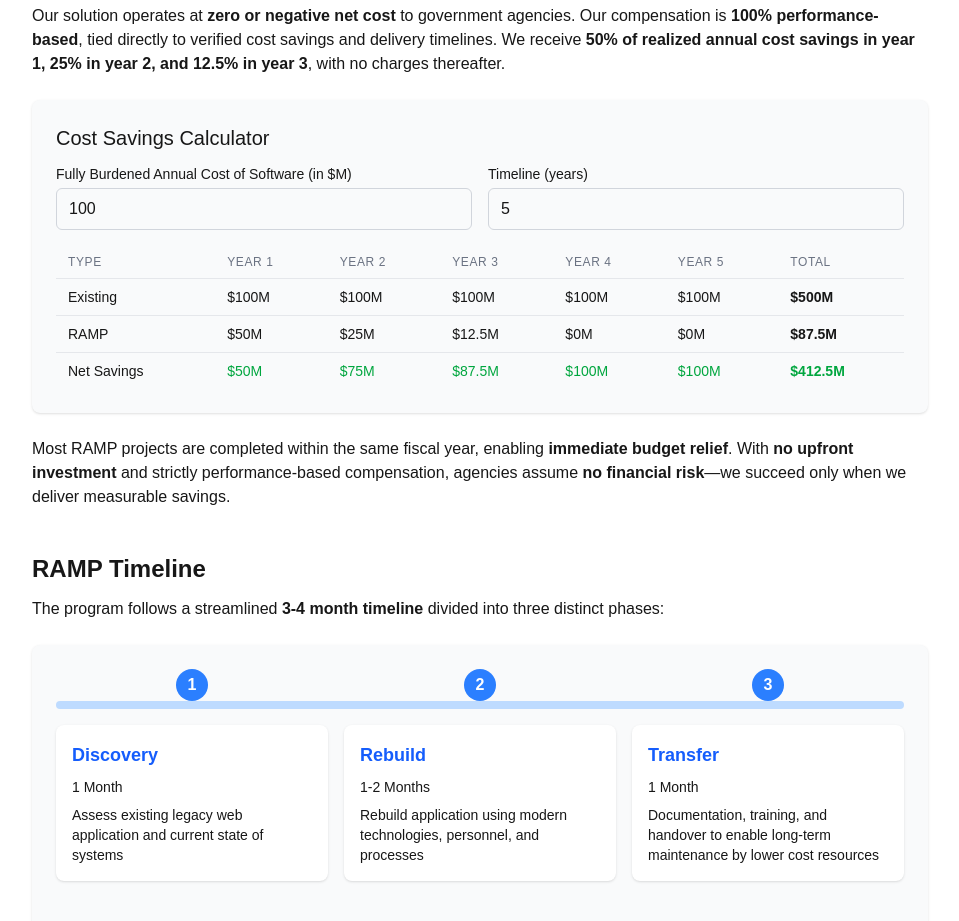
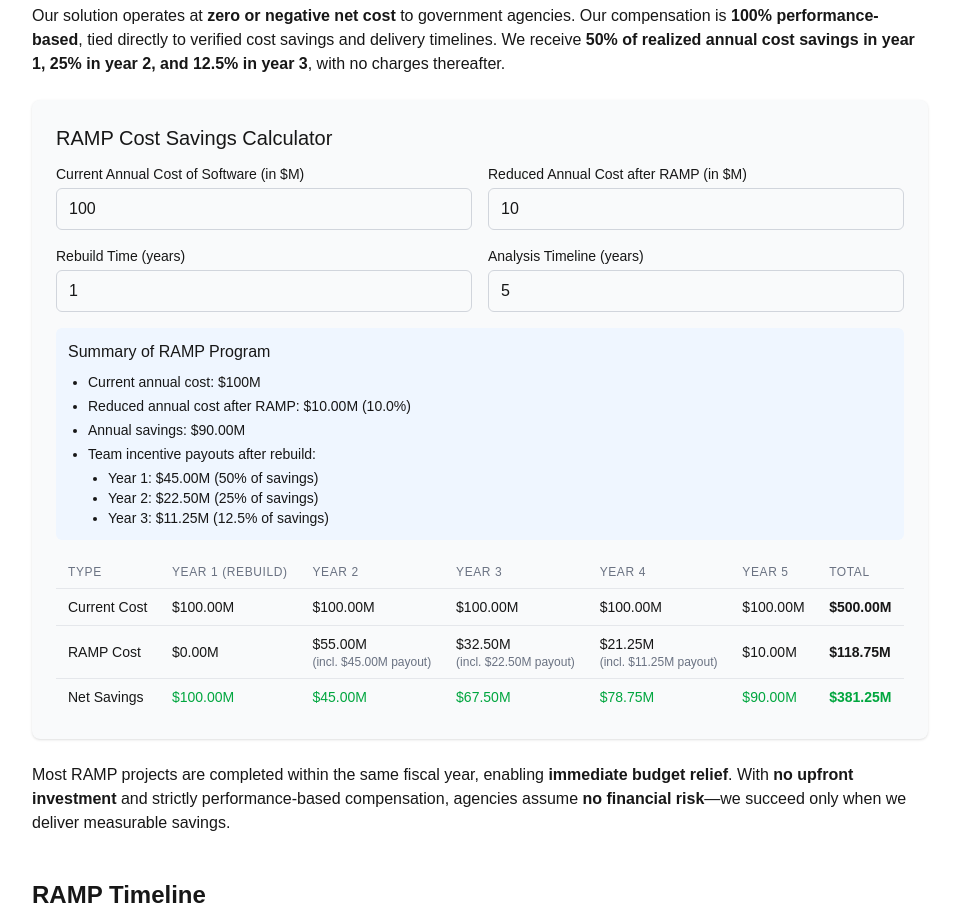
Before and after one commit to softservesoftware/ramp, a Next.js app in the folder webapp/: page / in a window 1280 px wide. Shown: the part 1200-2121 px from the top of the page, without its empty margins (160-1119 px from the left). Built offline with nearby package versions, Linux system fonts and the light colour scheme.

Commit message:
calc change

```diff
--- a/webapp/src/components/CostCalculator.tsx
+++ b/webapp/src/components/CostCalculator.tsx
@@ -1,29 +1,73 @@
 import { useState, useEffect } from "react";
 import React from 'react';
+
 export function CostCalculator() {
-    const [contractValue, setContractValue] = useState(100);
-    const [timeline, setTimeline] = useState(5);
+    // Core inputs
+    const [contractValue, setContractValue] = useState(100); // Original annual cost ($M)
+    const [reducedCost, setReducedCost] = useState(10); // Default to 10M (10% of original cost)
+    const [rebuildTime, setRebuildTime] = useState(1); // Years to rebuild
+    const [analysisYears, setAnalysisYears] = useState(5); // Total years to analyze
+
+    // Update reducedCost when contractValue changes to maintain the 10% default relationship
+    useEffect(() => {
+        setReducedCost(contractValue * 0.1);
+    }, [contractValue]);
+
+    // Derived values
+    const annualSavings = contractValue - reducedCost;
+
+    // Calculate results for each year
     const [calculatedValues, setCalculatedValues] = useState<{
         existing: number[];
         ramp: number[];
         savings: number[];
         totals: { existing: number; ramp: number; savings: number };
+        payouts: number[];
     }>({
         existing: [],
         ramp: [],
         savings: [],
+        payouts: [],
         totals: { existing: 0, ramp: 0, savings: 0 }
     });
 
     useEffect(() => {
-        // Create arrays filled with initial values
-        const existing = Array(timeline).fill(contractValue);
-        const ramp = Array(timeline).fill(0);
+        // Ensure we have at least rebuild time + 3 years for analysis
+        const minAnalysisYears = rebuildTime + 3;
+        if (analysisYears < minAnalysisYears) {
+            setAnalysisYears(minAnalysisYears);
+            return;
+        }
 
-        // Apply RAMP fee structure
-        ramp[0] = contractValue * 0.5;  // 50% of savings in year 1
-        if (timeline > 1) ramp[1] = contractValue * 0.25;  // 25% in year 2
-        if (timeline > 2) ramp[2] = contractValue * 0.125; // 12.5% in year 3
+        // Create arrays for the timeline
+        const existing = Array(analysisYears).fill(contractValue);
+        const ramp = Array(analysisYears).fill(0);
+        const payouts = Array(analysisYears).fill(0);
+
+        // During rebuild years, RAMP cost is $0
+        for (let i = 0; i < rebuildTime; i++) {
+            ramp[i] = 0; // All rebuild years cost $0
+            payouts[i] = 0;
+        }
+
+        // After rebuild, costs drop to reduced amount plus team payouts
+        for (let i = rebuildTime; i < analysisYears; i++) {
+            // Base cost is the reduced annual cost
+            ramp[i] = reducedCost;
+
+            // Add team payouts for first 3 years after rebuild
+            const yearsAfterRebuild = i - rebuildTime;
+            if (yearsAfterRebuild === 0) {
+                payouts[i] = annualSavings * 0.5; // 50% of savings in first year
+            } else if (yearsAfterRebuild === 1) {
+                payouts[i] = annualSavings * 0.25; // 25% in second year
+            } else if (yearsAfterRebuild === 2) {
+                payouts[i] = annualSavings * 0.125; // 12.5% in third year
+            }
+
+            // Add payout to RAMP cost
+            ramp[i] += payouts[i];
+        }
 
         // Calculate savings and totals
         const savings = existing.map((val, idx) => val - ramp[idx]);
@@ -33,17 +77,20 @@ export function CostCalculator() {
             savings: savings.reduce((sum, val) => sum + val, 0)
         };
 
-        setCalculatedValues({ existing, ramp, savings, totals });
-    }, [contractValue, timeline]);
+        setCalculatedValues({ existing, ramp, savings, payouts, totals });
+    }, [contractValue, reducedCost, rebuildTime, analysisYears, annualSavings]);
+
+    // Calculate the percentage for display purposes
+    const reducedCostPercent = contractValue > 0 ? (reducedCost / contractValue) * 100 : 0;
 
     return (
         <div className="bg-gray-50 dark:bg-gray-800 p-4 md:p-6 rounded-lg shadow-sm my-4 md:my-6">
-            <h3 className="text-lg md:text-xl font-medium mb-3">Cost Savings Calculator</h3>
+            <h3 className="text-lg md:text-xl font-medium mb-3">RAMP Cost Savings Calculator</h3>
 
             <div className="grid grid-cols-1 sm:grid-cols-2 gap-4 mb-4">
                 <div>
                     <label className="block text-sm font-medium mb-1">
-                        Fully Burdened Annual Cost of Software (in $M)
+                        Current Annual Cost of Software (in $M)
                     </label>
                     <input
                         type="number"
@@ -56,16 +103,60 @@ export function CostCalculator() {
 
                 <div>
                     <label className="block text-sm font-medium mb-1">
-                        Timeline (years)
+                        Reduced Annual Cost after RAMP (in $M)
                     </label>
                     <input
                         type="number"
-                        min="2"
-                        max="10"
-                        value={timeline}
-                        onChange={(e) => setTimeline(Number(e.target.value))}
+                        min="0"
+                        max={contractValue}
+                        value={reducedCost}
+                        onChange={(e) => setReducedCost(Number(e.target.value))}
                         className="w-full px-3 py-2 border border-gray-300 dark:border-gray-600 rounded-md"
                     />
+                </div>
+
+                <div>
+                    <label className="block text-sm font-medium mb-1">
+                        Rebuild Time (years)
+                    </label>
+                    <input
+                        type="number"
+                        min="1"
+                        max="5"
+                        value={rebuildTime}
+                        onChange={(e) => setRebuildTime(Number(e.target.value))}
+                        className="w-full px-3 py-2 border border-gray-300 dark:border-gray-600 rounded-md"
+                    />
+                </div>
+
+                <div>
+                    <label className="block text-sm font-medium mb-1">
+                        Analysis Timeline (years)
+                    </label>
+                    <input
+                        type="number"
+                        min={rebuildTime + 3}
+                        max="15"
+                        value={analysisYears}
+                        onChange={(e) => setAnalysisYears(Number(e.target.value))}
+                        className="w-full px-3 py-2 border border-gray-300 dark:border-gray-600 rounded-md"
+                    />
+                </div>
+
+                <div className="sm:col-span-2 bg-blue-50 dark:bg-blue-900/20 p-3 rounded-md">
+                    <h4 className="font-medium mb-2">Summary of RAMP Program</h4>
+                    <ul className="list-disc pl-5 text-sm space-y-1">
+                        <li>Current annual cost: ${contractValue}M</li>
+                        <li>Reduced annual cost after RAMP: ${reducedCost.toFixed(2)}M ({reducedCostPercent.toFixed(1)}%)</li>
+                        <li>Annual savings: ${annualSavings.toFixed(2)}M</li>
+                        <li>Team incentive payouts after rebuild:
+                            <ul className="list-disc pl-5 mt-1">
+                                <li>Year 1: ${(annualSavings * 0.5).toFixed(2)}M (50% of savings)</li>
+                                <li>Year 2: ${(annualSavings * 0.25).toFixed(2)}M (25% of savings)</li>
+                                <li>Year 3: ${(annualSavings * 0.125).toFixed(2)}M (12.5% of savings)</li>
+                            </ul>
+                        </li>
+                    </ul>
                 </div>
             </div>
 
@@ -77,9 +168,9 @@ export function CostCalculator() {
                                 <th className="px-3 py-2 text-left text-xs font-medium text-gray-500 dark:text-gray-400 uppercase tracking-wider">
                                     Type
                                 </th>
-                                {Array.from({ length: timeline }).map((_, idx) => (
+                                {Array.from({ length: analysisYears }).map((_, idx) => (
                                     <th key={idx} className="px-3 py-2 text-left text-xs font-medium text-gray-500 dark:text-gray-400 uppercase tracking-wider">
-                                        Year {idx + 1}
+                                        Year {idx + 1} {idx < rebuildTime ? "(Rebuild)" : ""}
                                     </th>
                                 ))}
                                 <th className="px-3 py-2 text-left text-xs font-medium text-gray-500 dark:text-gray-400 uppercase tracking-wider">
@@ -89,25 +180,36 @@ export function CostCalculator() {
                         </thead>
                         <tbody className="divide-y divide-gray-200 dark:divide-gray-700">
                             <tr>
-                                <td className="px-3 py-2 text-sm font-medium">Existing</td>
+                                <td className="px-3 py-2 text-sm font-medium">Current Cost</td>
                                 {calculatedValues.existing.map((val, idx) => (
-                                    <td key={idx} className="px-3 py-2 text-sm">${val}M</td>
+                                    <td key={idx} className="px-3 py-2 text-sm">${val.toFixed(2)}M</td>
                                 ))}
-                                <td className="px-3 py-2 text-sm font-semibold">${calculatedValues.totals.existing}M</td>
+                                <td className="px-3 py-2 text-sm font-semibold">${calculatedValues.totals.existing.toFixed(2)}M</td>
                             </tr>
                             <tr>
-                                <td className="px-3 py-2 text-sm font-medium">RAMP</td>
+                                <td className="px-3 py-2 text-sm font-medium">RAMP Cost</td>
                                 {calculatedValues.ramp.map((val, idx) => (
-                                    <td key={idx} className="px-3 py-2 text-sm">${val}M</td>
+                                    <td key={idx} className="px-3 py-2 text-sm">
+                                        ${val.toFixed(2)}M
+                                        {calculatedValues.payouts[idx] > 0 && (
+                                            <span className="block text-xs text-gray-500 dark:text-gray-400">
+                                                (incl. ${calculatedValues.payouts[idx].toFixed(2)}M payout)
+                                            </span>
+                                        )}
+                                    </td>
                                 ))}
-                                <td className="px-3 py-2 text-sm font-semibold">${calculatedValues.totals.ramp}M</td>
+                                <td className="px-3 py-2 text-sm font-semibold">${calculatedValues.totals.ramp.toFixed(2)}M</td>
                             </tr>
                             <tr>
                                 <td className="px-3 py-2 text-sm font-medium">Net Savings</td>
                                 {calculatedValues.savings.map((val, idx) => (
-                                    <td key={idx} className="px-3 py-2 text-sm text-green-600 dark:text-green-400">${val}M</td>
+                                    <td key={idx} className={`px-3 py-2 text-sm ${val >= 0 ? "text-green-600 dark:text-green-400" : "text-red-600 dark:text-red-400"}`}>
+                                        ${val.toFixed(2)}M
+                                    </td>
                                 ))}
-                                <td className="px-3 py-2 text-sm font-semibold text-green-600 dark:text-green-400">${calculatedValues.totals.savings}M</td>
+                                <td className={`px-3 py-2 text-sm font-semibold ${calculatedValues.totals.savings >= 0 ? "text-green-600 dark:text-green-400" : "text-red-600 dark:text-red-400"}`}>
+                                    ${calculatedValues.totals.savings.toFixed(2)}M
+                                </td>
                             </tr>
                         </tbody>
                     </table>
```
